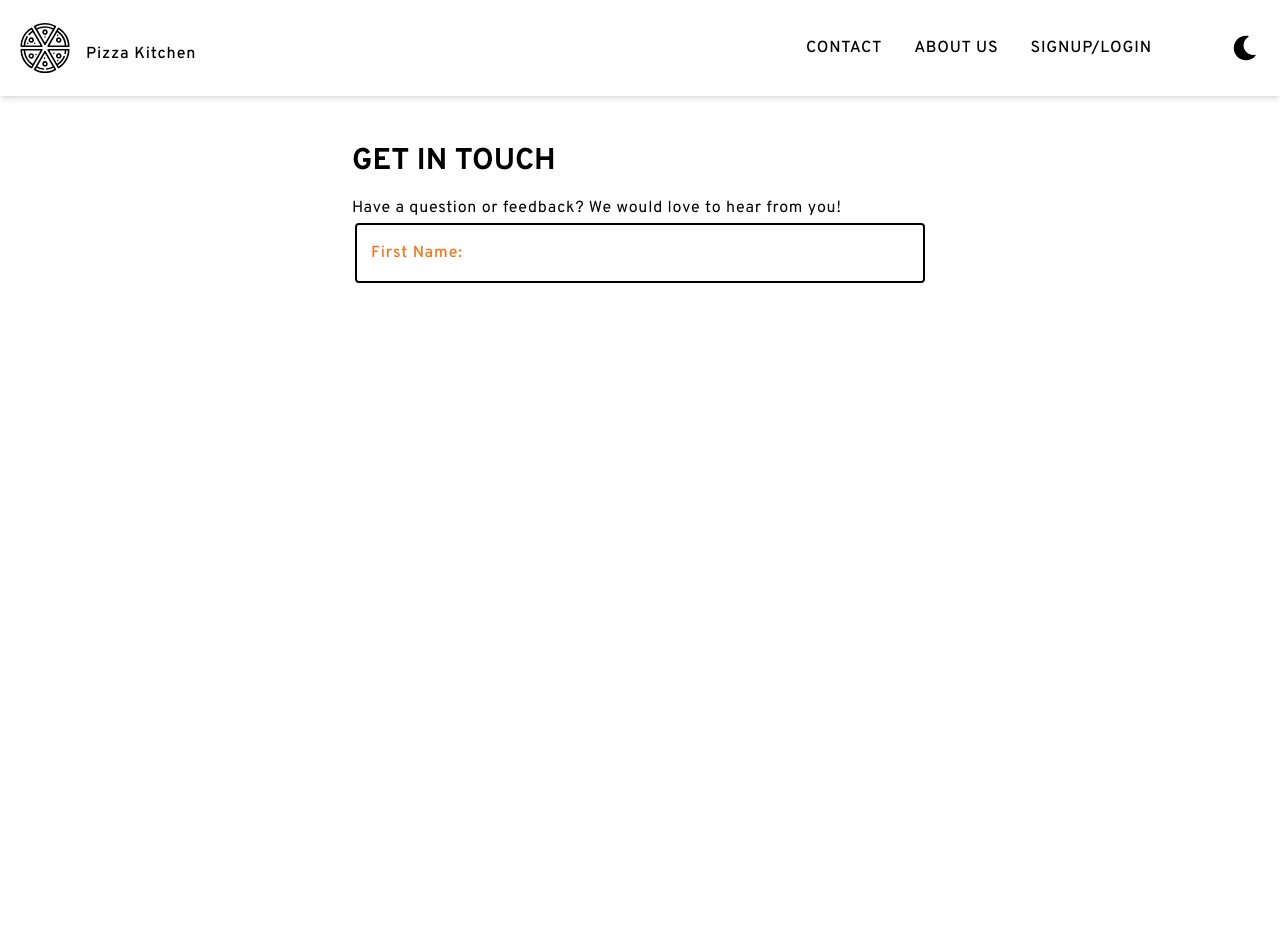
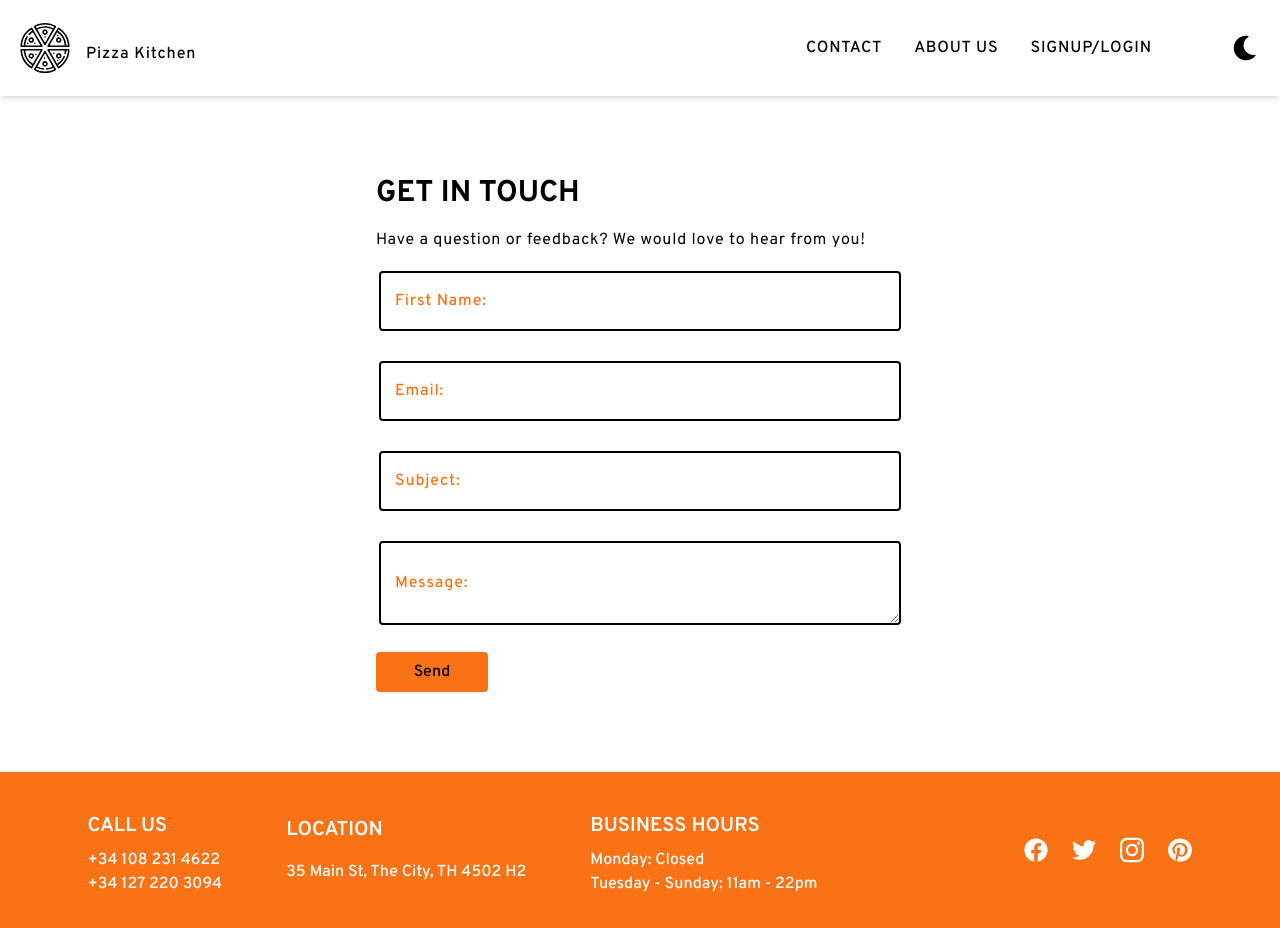
Before and after one commit to DevLyric/pizza-kitchen-main, a React (Vite) app: page /contact in a window 1280 px wide. Before the commit the page ends 800 px from the top, so only its background shows below. Built offline with nearby package versions, Linux system fonts and the light colour scheme.

Commit message:
inputs and footer added

```diff
--- a/src/pages/Contact.tsx
+++ b/src/pages/Contact.tsx
@@ -1,5 +1,9 @@
-import { useState } from "react";
+import { FormEvent, useState } from "react";
 import { FormDataProps } from "../@types/formData";
+import facebook from "../assets/images/icon-facebook.svg";
+import twitter from "../assets/images/icon-twitter.svg";
+import instagram from "../assets/images/icon-instagram.svg";
+import pinterest from "../assets/images/icon-pinterest.svg";
 
 function Contact() {
   const [formData, setFormData] = useState<FormDataProps>({
@@ -15,15 +19,22 @@ function Contact() {
     setFocusedInput(field);
   }
 
+  function handleSubmit(event: FormEvent) {
+    event.preventDefault();
+    console.log("working");
+  }
+
   return (
-    <div className="flex justify-center mt-12 px-6">
-      <div className="w-full max-w-xl">
-        <h1 className="font-bold text-3xl mb-4">GET IN TOUCH</h1>
-        <p className="tracking-wider">
+    <div className="flex flex-col items-center mt-20">
+      <div className="w-full max-w-xl px-6">
+        <h1 className="font-bold text-3xl mb-4 text-center sm:text-left">
+          GET IN TOUCH
+        </h1>
+        <p className="mb-4 tracking-wider text-center sm:text-left">
           Have a question or feedback? We would love to hear from you!
         </p>
 
-        <form action="">
+        <form action="" onSubmit={handleSubmit} className="flex flex-col gap-6">
           <div
             className={`relative border-[3px] border-dashed rounded ${
               focusedInput === "name" || formData.name
@@ -40,6 +51,7 @@ function Contact() {
               First Name:
             </label>
             <input
+              id="name"
               type="text"
               className="w-full p-4 border-2 border-black rounded outline-none"
               value={formData.name}
@@ -48,10 +60,156 @@ function Contact() {
               }
               onFocus={() => handleFocus("name")}
               onBlur={() => setFocusedInput("")}
+              autoComplete="off"
+              required
             />
           </div>
+          <div
+            className={`relative border-[3px] border-dashed rounded ${
+              focusedInput === "email" || formData.email
+                ? "border-orange-500"
+                : "border-transparent"
+            }`}
+          >
+            <label
+              htmlFor="email"
+              className={`absolute left-4 transform -translate-y-1/2 text-orange-500 tracking-wider bg-white font-medium
+               ${focusedInput === "email" || formData.email ? "" : "top-1/2"}
+               `}
+            >
+              Email:
+            </label>
+            <input
+              id="email"
+              type="email"
+              className="w-full p-4 border-2 border-black rounded outline-none"
+              value={formData.email}
+              onChange={(e) =>
+                setFormData({ ...formData, email: e.target.value })
+              }
+              onFocus={() => handleFocus("email")}
+              onBlur={() => setFocusedInput("")}
+              autoComplete="off"
+              required
+            />
+          </div>
+          <div
+            className={`relative border-[3px] border-dashed rounded ${
+              focusedInput === "subject" || formData.subject
+                ? "border-orange-500"
+                : "border-transparent"
+            }`}
+          >
+            <label
+              htmlFor="subject"
+              className={`absolute left-4 transform -translate-y-1/2 text-orange-500 tracking-wider bg-white font-medium
+               ${
+                 focusedInput === "subject" || formData.subject ? "" : "top-1/2"
+               }
+               `}
+            >
+              Subject:
+            </label>
+            <input
+              id="subject"
+              type="text"
+              className="w-full p-4 border-2 border-black rounded outline-none"
+              value={formData.subject}
+              onChange={(e) =>
+                setFormData({ ...formData, subject: e.target.value })
+              }
+              onFocus={() => handleFocus("subject")}
+              onBlur={() => setFocusedInput("")}
+              autoComplete="off"
+              required
+            />
+          </div>
+          <div
+            className={`relative flex border-[3px] border-dashed rounded ${
+              focusedInput === "message" || formData.message
+                ? "border-orange-500"
+                : "border-transparent"
+            }`}
+          >
+            <label
+              htmlFor="message"
+              className={`absolute left-4 transform -translate-y-1/2 text-orange-500 tracking-wider bg-white font-medium
+               ${
+                 focusedInput === "message" || formData.message ? "" : "top-1/2"
+               }
+               `}
+            >
+              Message:
+            </label>
+            <textarea
+              id="message"
+              className="w-full p-4 border-2 border-black rounded outline-none"
+              value={formData.message}
+              onChange={(e) =>
+                setFormData({ ...formData, message: e.target.value })
+              }
+              onFocus={() => handleFocus("message")}
+              onBlur={() => setFocusedInput("")}
+              autoComplete="off"
+              required
+            />
+          </div>
+          <button className="self-center sm:self-start py-2 w-28 rounded font-medium bg-orange-500">
+            Send
+          </button>
         </form>
       </div>
+      <footer className="w-full mt-20 py-8 flex flex-col gap-8 bg-orange-500 lg:flex-row lg:justify-around lg:py-0">
+        <div className="flex flex-col items-center gap-8 lg:flex-row lg:gap-16 lg:py-8">
+          <div className="flex flex-col text-center lg:text-left">
+            <h1 className="my-2 text-xl text-white font-semibold">CALL US</h1>
+            <span className="text-white font-medium">+34 108 231 4622</span>
+            <span className="text-white font-medium">+34 127 220 3094</span>
+          </div>
+
+          <div className="flex flex-col text-center lg:text-left">
+            <h1 className="my-2 text-xl text-white font-semibold lg:my-0 lg:mb-4">
+              LOCATION
+            </h1>
+            <span className="text-white font-medium">
+              35 Main St, The City, TH 4502 H2
+            </span>
+          </div>
+
+          <div className="flex flex-col text-center lg:text-left">
+            <h1 className="my-2 text-xl text-white font-semibold">
+              BUSINESS HOURS
+            </h1>
+            <span className="text-white font-medium">Monday: Closed</span>
+            <span className="text-white font-medium">
+              Tuesday - Sunday: 11am - 22pm
+            </span>
+          </div>
+        </div>
+
+        <div className="flex items-center justify-center gap-6">
+          <img
+            src={facebook}
+            className="w-6 cursor-pointer hover:scale-110 invert"
+            alt=""
+          />
+          <img
+            src={twitter}
+            className="w-6 cursor-pointer hover:scale-110 invert"
+            alt=""
+          />
+          <img
+            src={instagram}
+            className="w-6 cursor-pointer hover:scale-110 invert"
+            alt=""
+          />
+          <img
+            src={pinterest}
+            className="w-6 cursor-pointer hover:scale-110 invert"
+            alt=""
+          />
+        </div>
+      </footer>
     </div>
   );
 }
```
